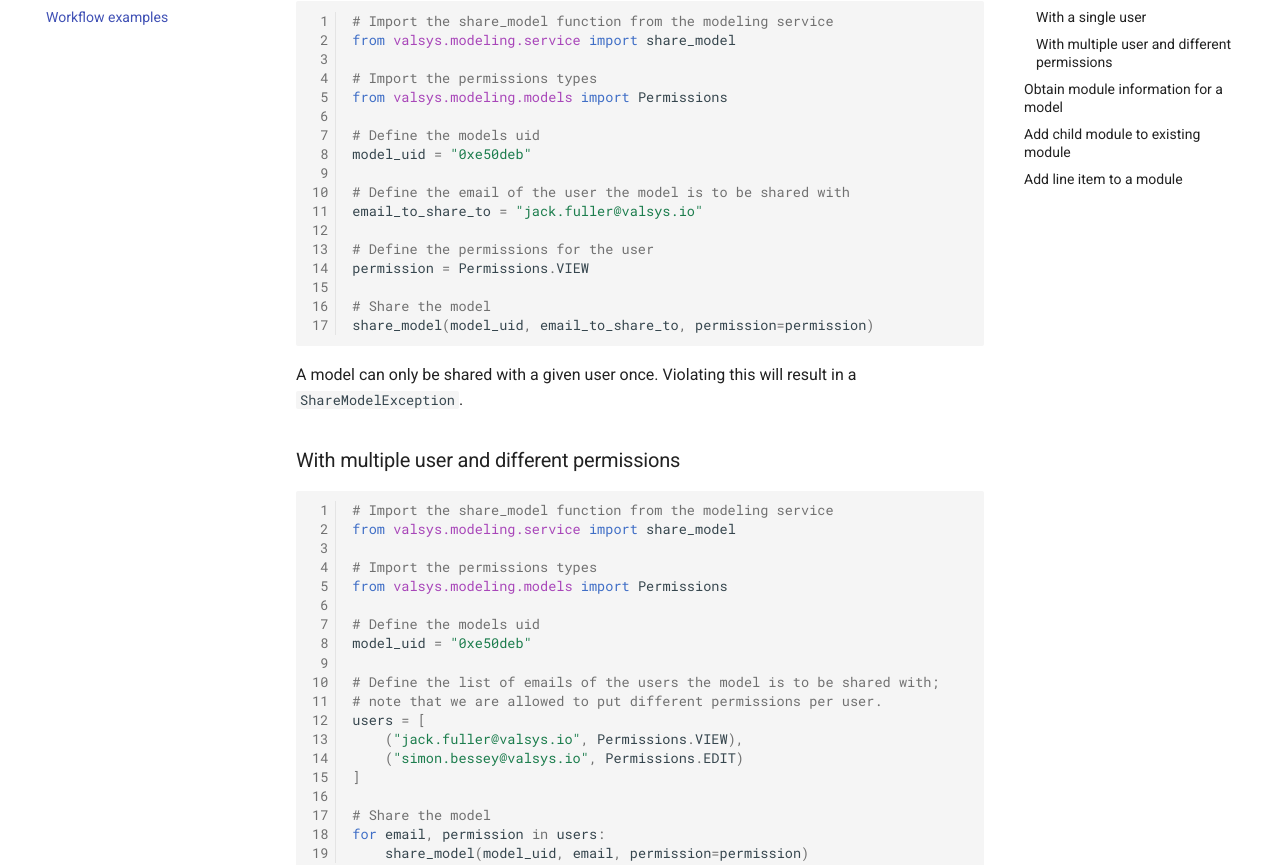
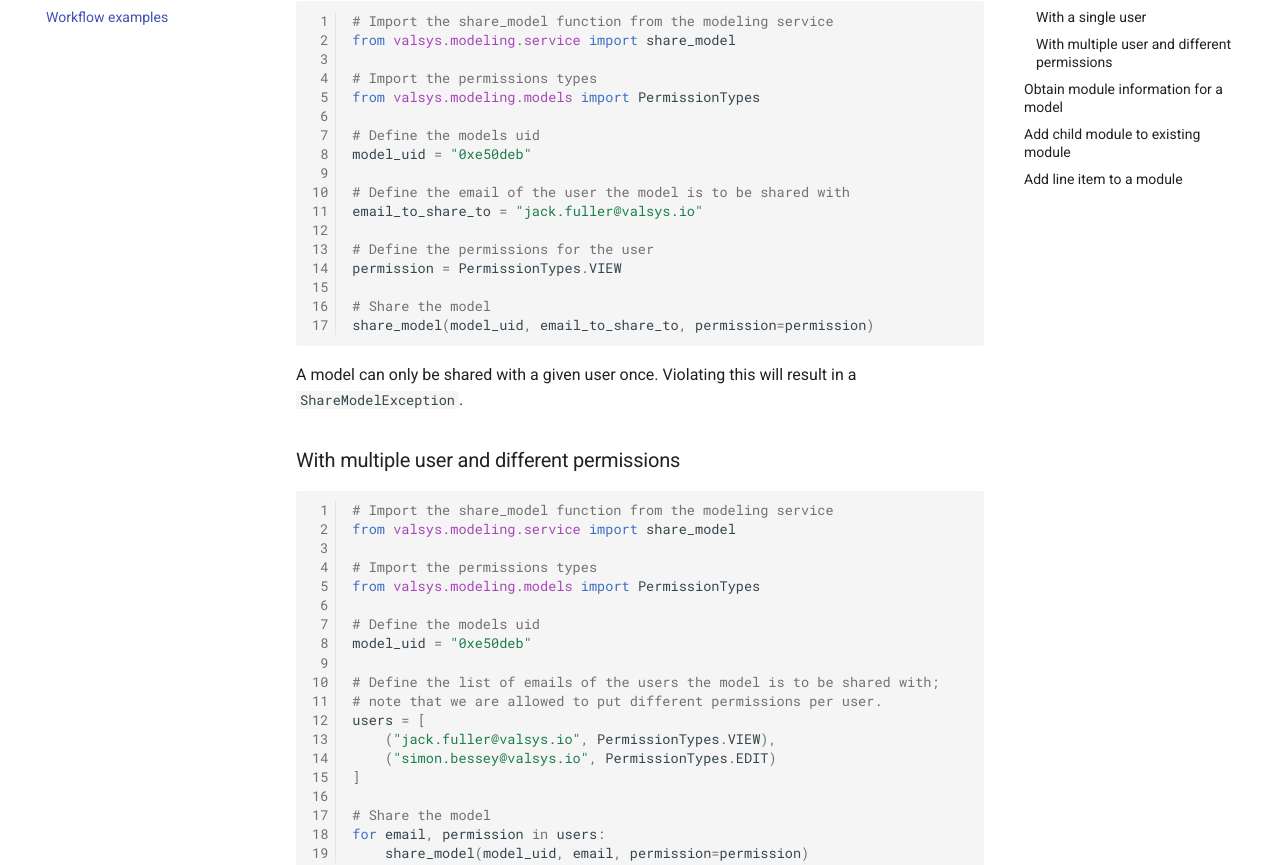
Before and after one commit to valsysinc/valsys-api, an MkDocs documentation site: the page built from docs/workflowExamples.md, in a window 1280 px wide and 1400 px high, scrolled down 1739 px. Shown: the part 172-1037 px from the top of the window. Built offline with MkDocs 1.6.1 and Material for MkDocs 9.7.7, drawn with Linux system fonts in a browser that asks for light colours.

Commit message:
fix bad docs

```diff
--- a/docs/workflowExamples.md
+++ b/docs/workflowExamples.md
@@ -59,7 +59,7 @@ The API allows a model to be shared to another user. This is done by referencing
 from valsys.modeling.service import share_model
 
 # Import the permissions types
-from valsys.modeling.models import Permissions
+from valsys.modeling.models import PermissionTypes
 
 # Define the models uid
 model_uid = "0xe50deb"
@@ -68,7 +68,7 @@ model_uid = "0xe50deb"
 email_to_share_to = "jack.fuller@valsys.io"
 
 # Define the permissions for the user
-permission = Permissions.VIEW
+permission = PermissionTypes.VIEW
 
 # Share the model
 share_model(model_uid, email_to_share_to, permission=permission)
@@ -80,7 +80,7 @@ A model can only be shared with a given user once. Violating this will result in
 from valsys.modeling.service import share_model
 
 # Import the permissions types
-from valsys.modeling.models import Permissions
+from valsys.modeling.models import PermissionTypes
 
 # Define the models uid
 model_uid = "0xe50deb"
@@ -88,8 +88,8 @@ model_uid = "0xe50deb"
 # Define the list of emails of the users the model is to be shared with;
 # note that we are allowed to put different permissions per user.
 users = [
-    ("jack.fuller@valsys.io", Permissions.VIEW),
-    ("simon.bessey@valsys.io", Permissions.EDIT)
+    ("jack.fuller@valsys.io", PermissionTypes.VIEW),
+    ("simon.bessey@valsys.io", PermissionTypes.EDIT)
 ]
 
 # Share the model
```
Also changed, not shown: 1 other file.
